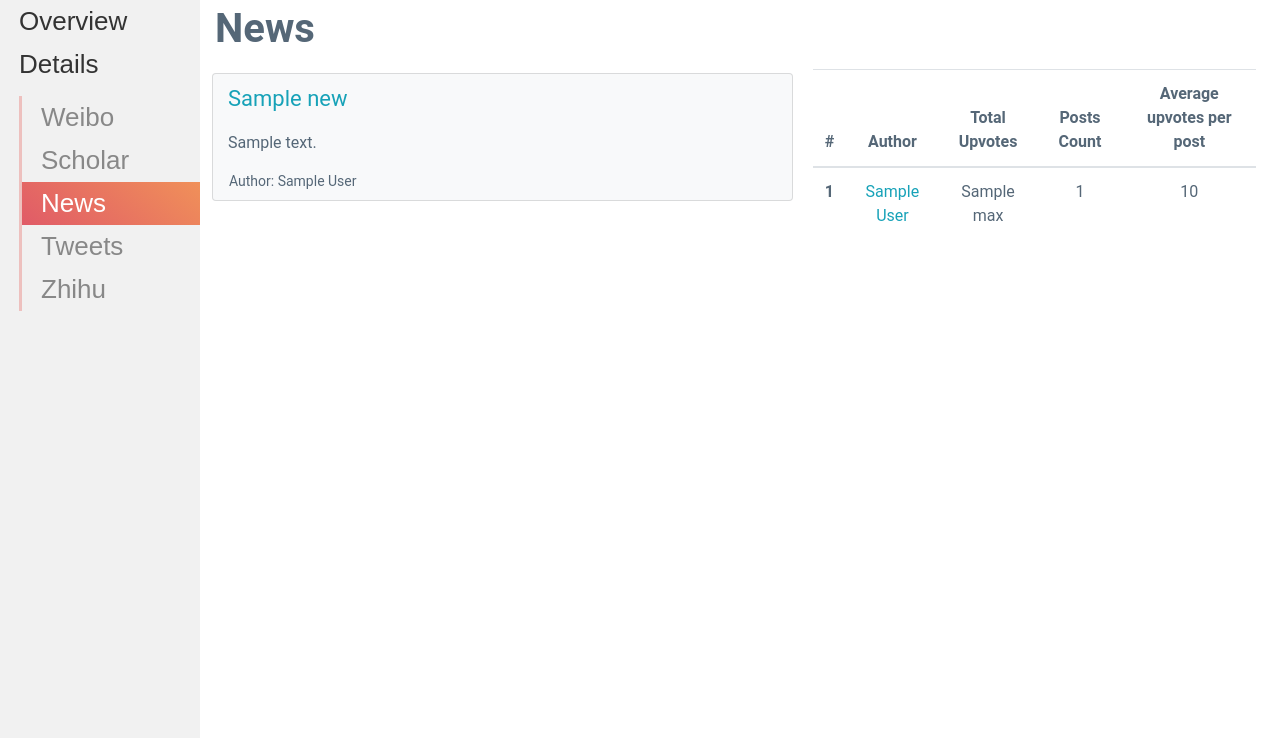
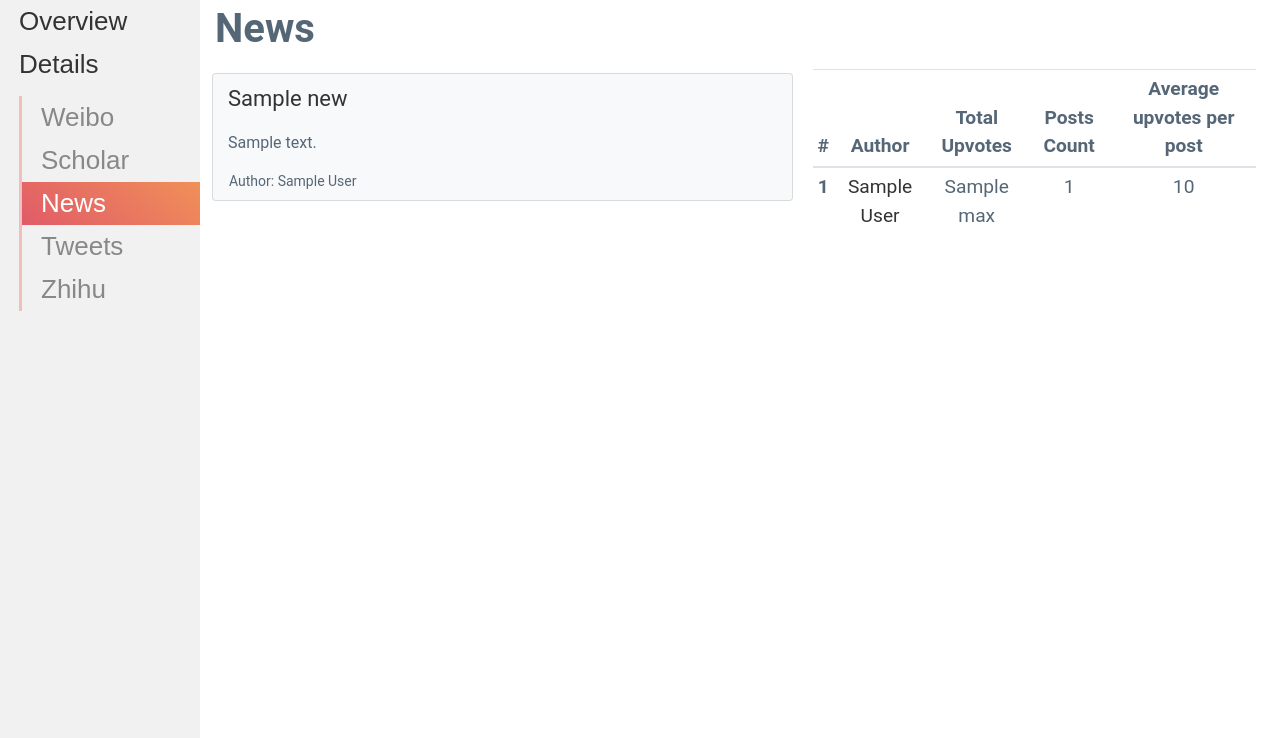
Before and after one commit to quarbby/legendary-spoon, a Django app: template techscan_project/techscan/templates/news.html in a window 1280 px wide. Shown: the part 62-800 px from the top of the page. Run offline with Django 3.2, Linux system fonts and the light colour scheme; the template is opened without the code that fills it: most values are stand-ins (such as "Sample title", 1, 10 or a date in 2020); parts of the project's set-up code (start-up, migrations or seed data) failed here and were passed over; some libraries are stand-ins or nearby versions.

Commit message:
table spacing

```diff
--- a/techscan_project/techscan/static/css/style.css
+++ b/techscan_project/techscan/static/css/style.css
@@ -200,7 +200,7 @@ div.category-content{
 
 a {
   position: relative;
-  color: #17a2b8 !important;
+  color: #333 !important;
   text-decoration: none;
 }
 
@@ -248,3 +248,8 @@ a:hover:before{
 .sidebar a.sub-category:hover {
   color: white !important;
 }
+
+.table td, .table th {
+    padding: .3rem !important;
+    font-size: 1.2em !important;
+}
--- a/techscan_project/techscan/templates/main.html
+++ b/techscan_project/techscan/templates/main.html
@@ -78,7 +78,7 @@
 				<iframe src="{% url 'plotneo4jgraph' %}" class="graph-frame" ></iframe>
 			</div>
 
-				<table class="table table-hover col-sm-4 ml-4">
+				<table class="table table-hover col-sm-4 mt-5">
 	<thead>
 		<tr>
 			<th scope="col">#</th>
```
